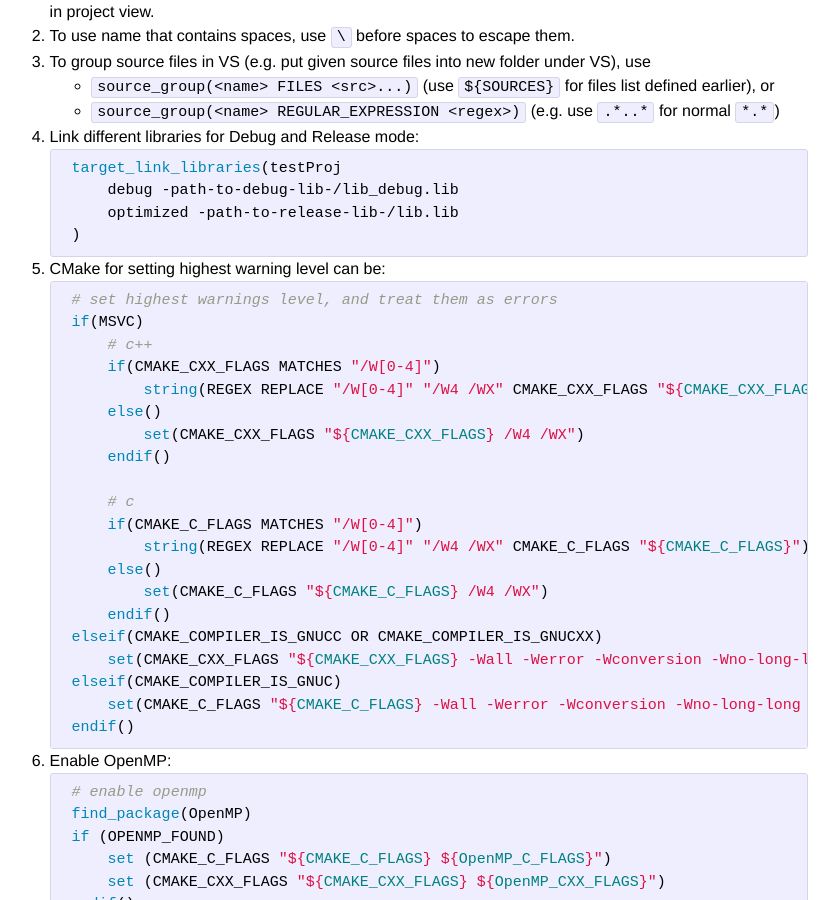
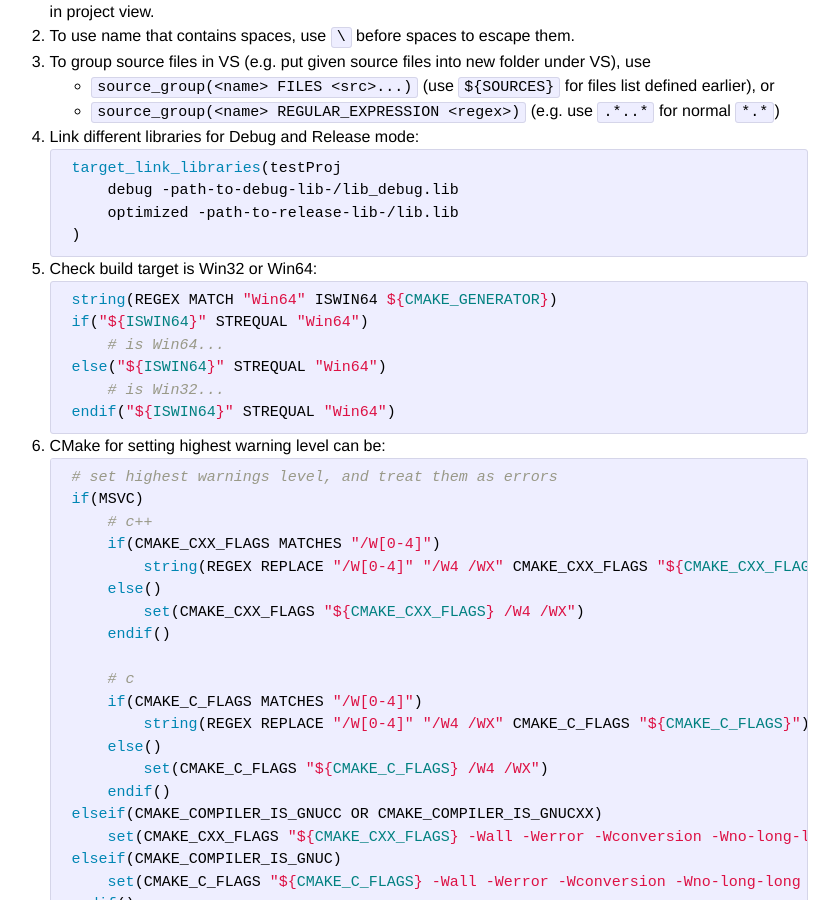
Before and after one commit to blog-ythu/blog-ythu.github.io, a Jekyll site: the page built from _posts/2014-09-25-CMake-templates.md, in a window 1280 px wide and 900 px high, scrolled down 1740 px. Shown: the whole window, without its empty margins (232-1071 px from the left). Built offline with Jekyll 4.4.1, drawn with Linux system fonts in a browser that asks for light colours; nearby versions of some CDN libraries; Markdown is read by kramdown in place of the engine named in the settings; comment, search, counter and statistics services are not loaded.

Commit message:
update post: CMake templates

````diff
--- a/_posts/2014-09-25-CMake-templates.md
+++ b/_posts/2014-09-25-CMake-templates.md
@@ -69,13 +69,25 @@ target_link_libraries(${PROJECT_NAME}${OpenCV_LIBS})
 	- `source_group(<name> FILES <src>...)` (use `${SOURCES}` for  files list defined earlier), or
 	- `source_group(<name> REGULAR_EXPRESSION <regex>)` (e.g. use `.*..*` for normal `*.*`)
 3. Link different libraries for Debug and Release mode:
+
     ```cmake
     target_link_libraries(testProj
         debug -path-to-debug-lib-/lib_debug.lib
 		optimized -path-to-release-lib-/lib.lib
     )
     ```
+3. Check build target is Win32 or Win64:
+
+	```cmake
+	string(REGEX MATCH "Win64" ISWIN64 ${CMAKE_GENERATOR})
+	if("${ISWIN64}" STREQUAL "Win64")
+		# is Win64...
+	else("${ISWIN64}" STREQUAL "Win64")
+		# is Win32...
+	endif("${ISWIN64}" STREQUAL "Win64")
+	```
 2. CMake for setting highest warning level can be:
+
     ```cmake
     # set highest warnings level, and treat them as errors
     if(MSVC)
@@ -99,6 +111,7 @@ target_link_libraries(${PROJECT_NAME}${OpenCV_LIBS})
     endif()
     ```
 2. Enable OpenMP:
+
 	```cmake
 	# enable openmp
 	find_package(OpenMP)
````
